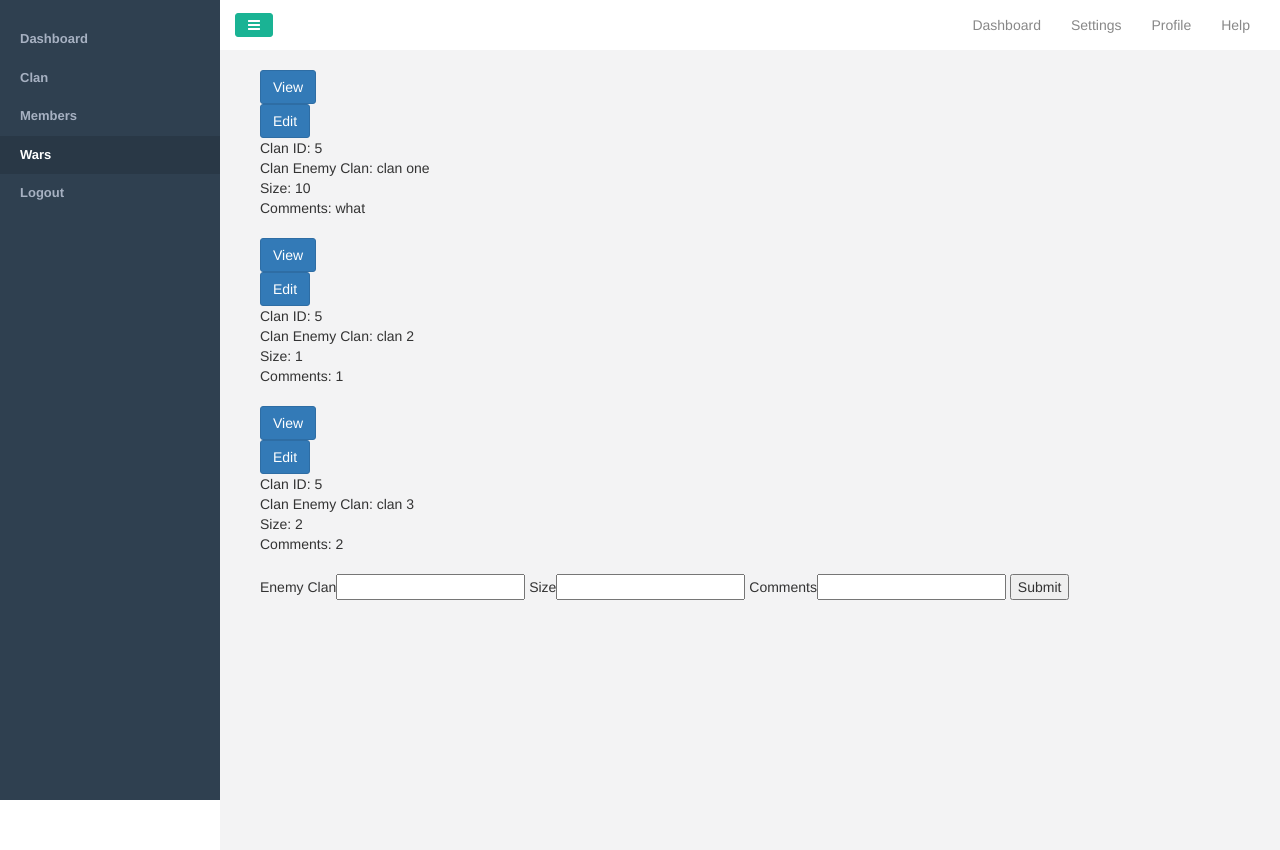
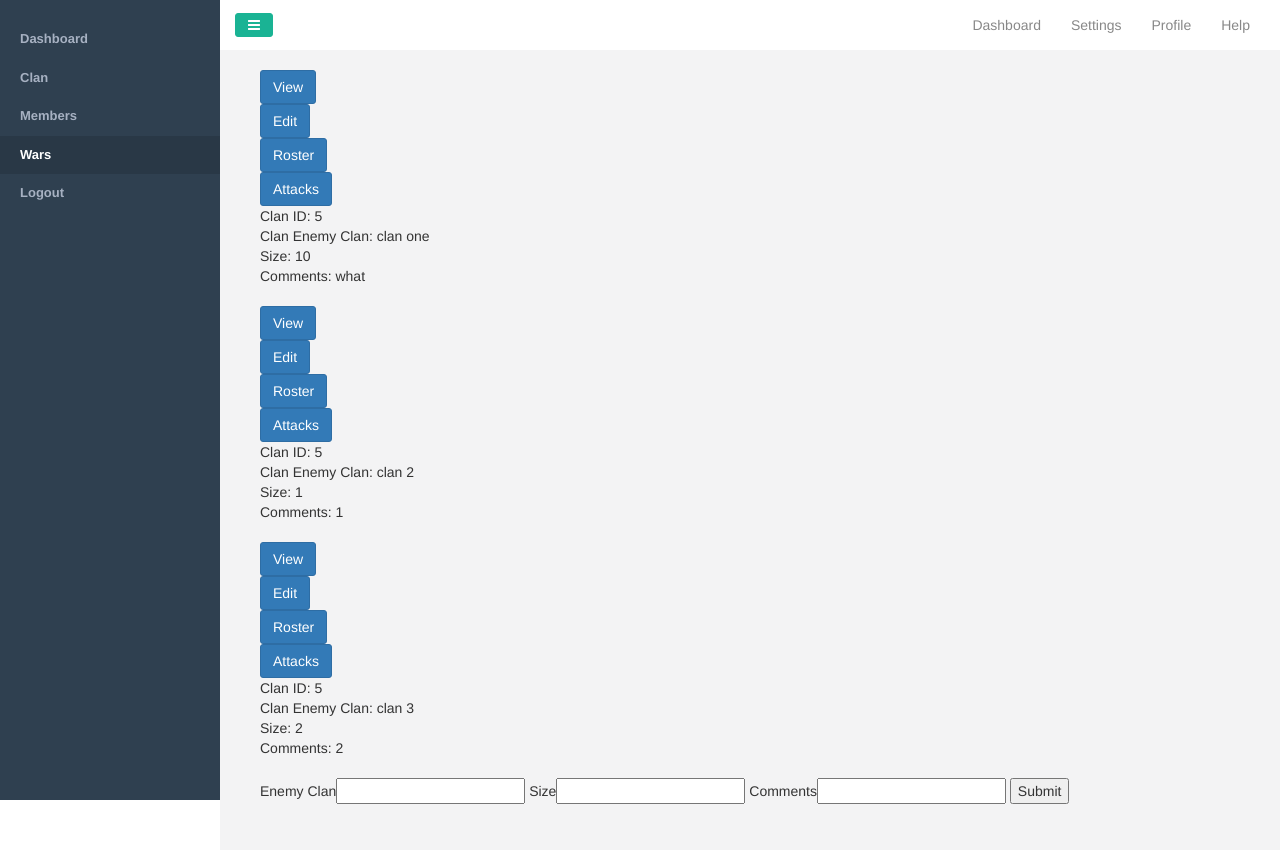
Before and after one commit to michaeljinlai/wartracker, a PHP site: page /wartracker/wars in a window 1280 px wide. Run offline with PHP 8.4, Linux system fonts and the light colour scheme; a user stored in the database is signed in; data comes from the database, SQL or seed files in the repository; some libraries are stand-ins or nearby versions; some web fonts are replaced.

Commit message:
Add attacks and roster button to war

```diff
--- a/wars.php
+++ b/wars.php
@@ -50,6 +50,8 @@
 	foreach ($row as $war) {
 		echo '<a href="war/'.$war['id'].'" class="btn btn-primary">View</a><br>';
 		echo '<a href="war/edit/'.$war['id'].'" class="btn btn-primary">Edit</a><br>';
+		echo '<a href="war/'.$war['id'].'/roster" class="btn btn-primary">Roster</a><br>';
+		echo '<a href="war/'.$war['id'].'/attacks" class="btn btn-primary">Attacks</a><br>';
 		echo 'Clan ID: '.$war['clan_id'];
 		echo '<br>';
 		echo 'Clan Enemy Clan: '.$war['enemy_clan'];
```
